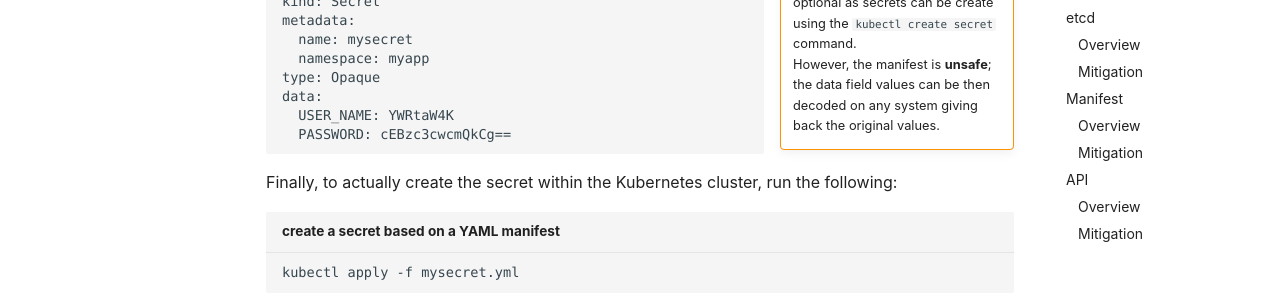
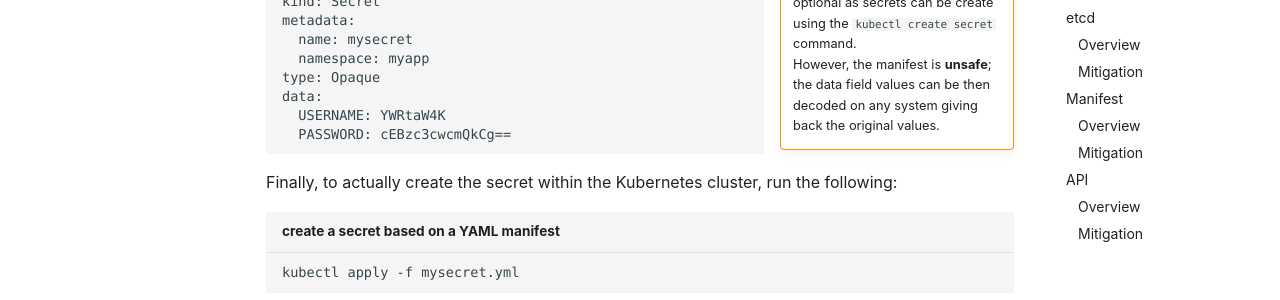
Before and after one commit to beezy-dev/verbose-couscous, an MkDocs documentation site: the page built from docs/community/k8s-secrets.md, in a window 1280 px wide and 900 px high, scrolled down 2024 px. Shown: the part 305-605 px from the top of the window. Built offline with MkDocs 1.6.1 and Material for MkDocs 9.7.7, drawn with Linux system fonts in a browser that asks for light colours; some web fonts are replaced; comment, search, counter and statistics services are not loaded; part of the change alters nothing that is shown; some of the changed text lies outside the part shown.

```diff
--- a/docs/files/mysecret.yml
+++ b/docs/files/mysecret.yml
@@ -6,5 +6,5 @@ metadata:
   namespace: myapp
 type: Opaque
 data:
-  USER_NAME: YWRtaW4K
+  USERNAME: YWRtaW4K
   PASSWORD: cEBzc3cwcmQkCg==
```
